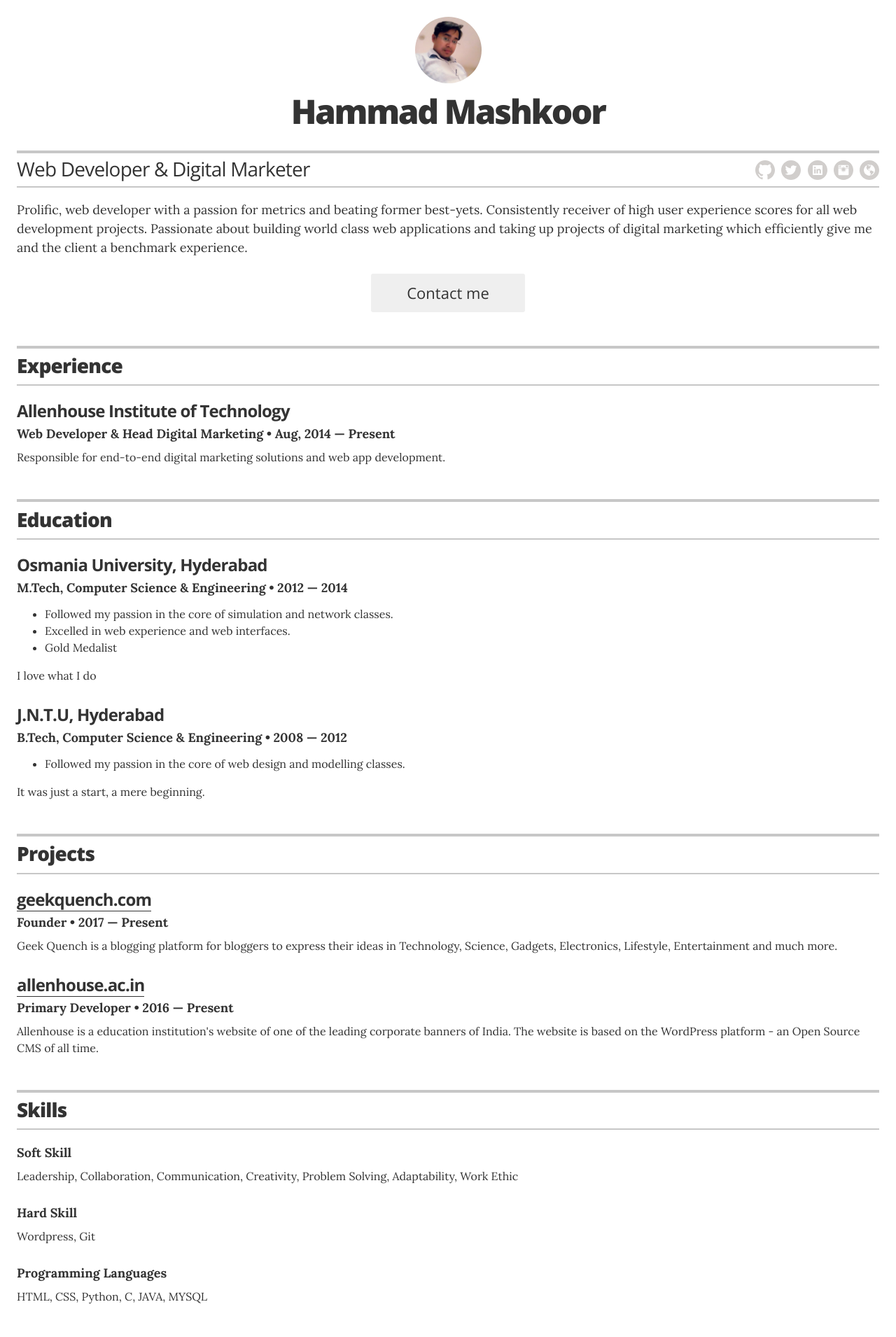
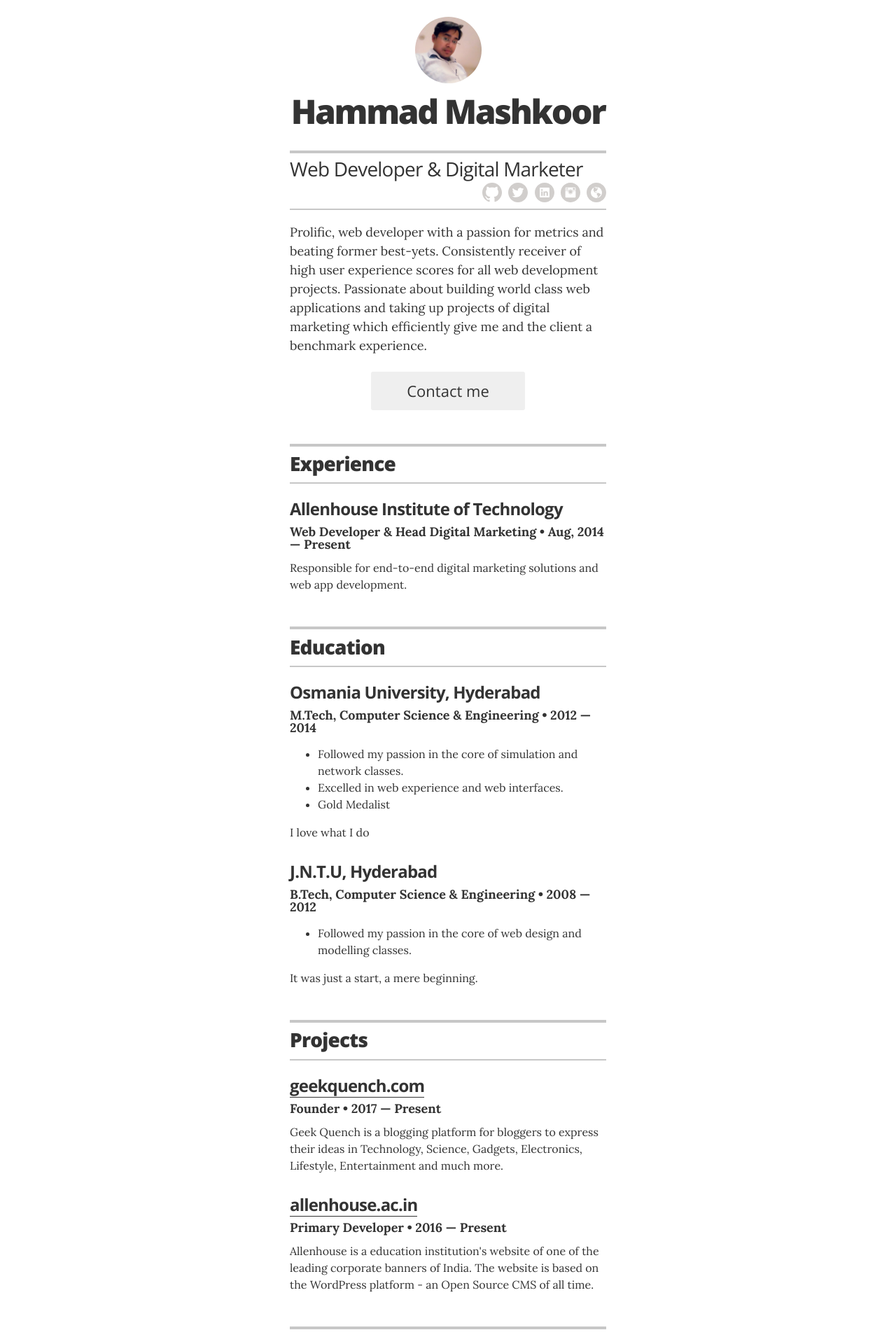
Before and after one commit to hammadmashkoor/hammadmashkoor.github.io, a Jekyll site: the page built from index.html, in a window 1280 px wide. Shown: the top 1910 px of the page at 70% size. Built offline with Jekyll 4.4.1, drawn with Linux system fonts in a browser that asks for light colours.

Commit message:
Update _base.scss

```diff
--- a/_sass/_base.scss
+++ b/_sass/_base.scss
@@ -21,7 +21,7 @@ body{
 .wrapper:after { content:""; display:table; }
 .wrapper:after { clear: both; }
 .wrapper {
-  //max-width: 728px;
+  max-width: 500px;
   padding: 0 24px;
   margin: 0 auto;
   zoom: 1;
```
